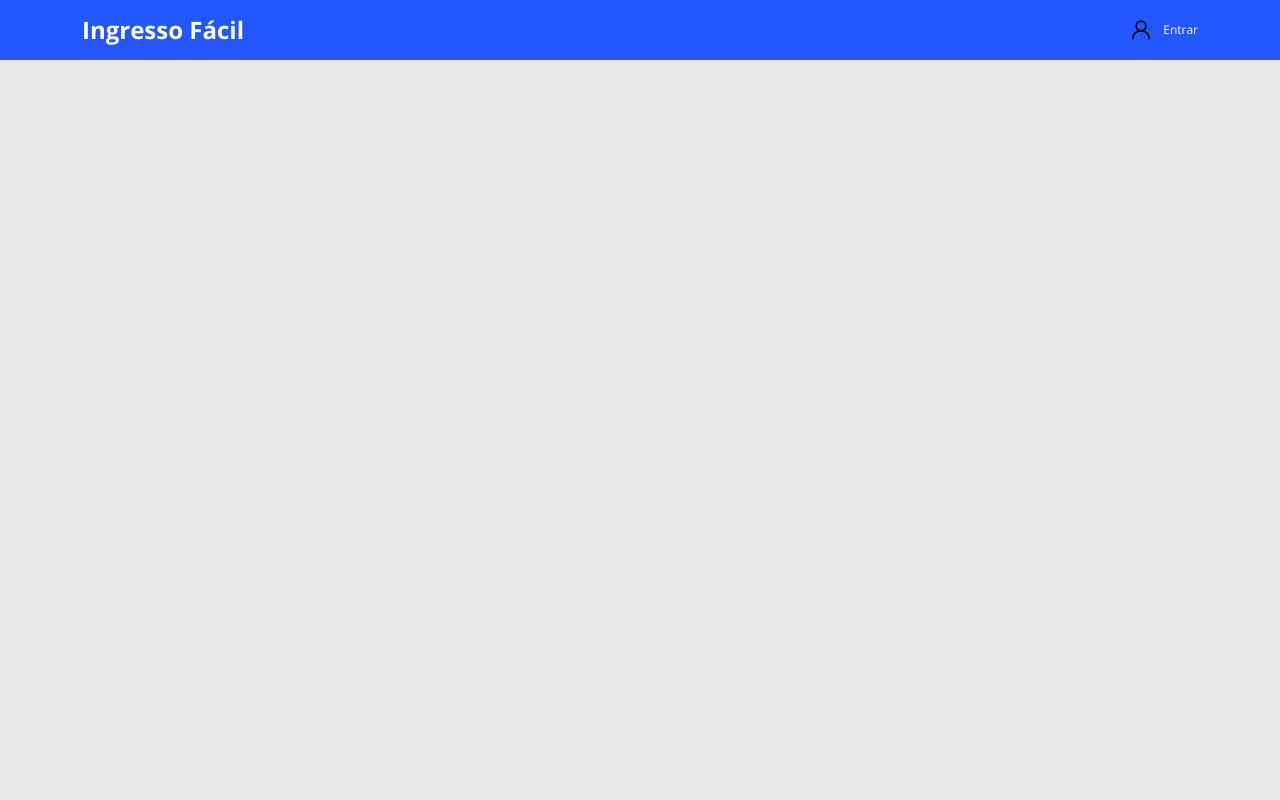
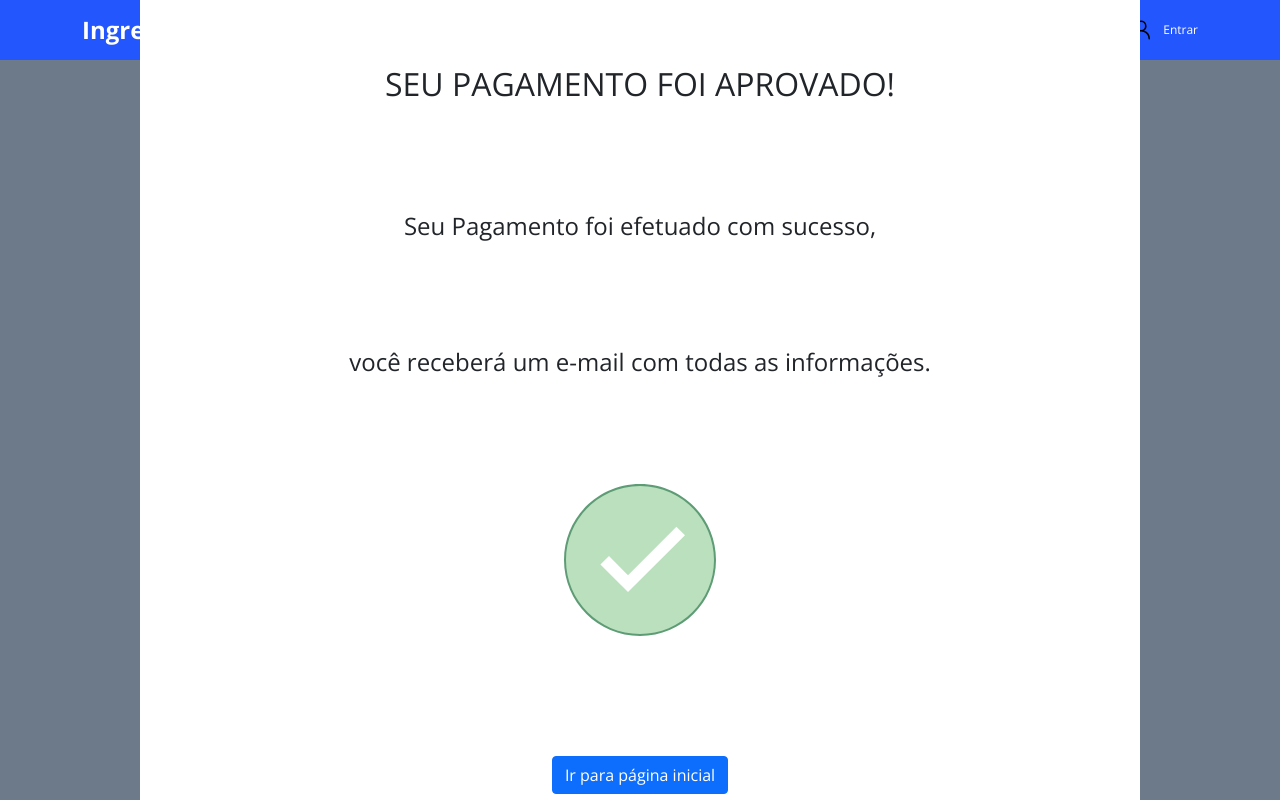
Before and after one commit to 1705058/ingresso-facil-front, a React (Create React App) app: page /finished in a window 1280 px wide. Shown: the top 800 px of the page. Built offline with nearby package versions, Linux system fonts and the light colour scheme; no server answers.

Commit message:
Página de finalização

```diff
--- a/src/App.tsx
+++ b/src/App.tsx
@@ -6,6 +6,7 @@ import {
 import Listing from 'pages/Listing';
 import Form from 'pages/Form';
 import Navbar from "components/Navbar";
+import Finished from "pages/Finished";
 
 function App() {
   return (
@@ -16,6 +17,7 @@ function App() {
         <Route path="/form">
           <Route path=":movieId" element={<Form />} />
         </Route>
+        <Route path="/finished" element={<Finished />} />
       </Routes>
     </BrowserRouter>
   );
--- a/src/components/FormCard/index.tsx
+++ b/src/components/FormCard/index.tsx
@@ -36,7 +36,13 @@ function FormCard({ movieId }: Props) {
         event.preventDefault();
 
         const email = (event.target as any).email.value;
-        const score = (event.target as any).score.value;
+        const dataHora = (event.target as any).dataHora.value;
+        // const score = (event.target as any).score.value;
+        // const score = (event.target as any).score.value;
+        // const score = (event.target as any).score.value;
+        // const score = (event.target as any).score.value;
+        // const score = (event.target as any).score.value;
+        // const score = (event.target as any).score.value;
 
         if (!validateEmail(email)) {
             return;
@@ -44,15 +50,15 @@ function FormCard({ movieId }: Props) {
         const config: AxiosRequestConfig = {
             baseURL: BASE_URL,
             method: 'PUT',
-            url: '/scores',
+            url: '/purchases',
             data: {
+                movieId: movieId,
                 email: email,
-                movieId: movieId,
-                score: score
+                dataHora: dataHora
             }
         }
         axios(config).then(response => {
-            navigate("/");
+            navigate("/finished");
         });
     }
 
@@ -67,8 +73,8 @@ function FormCard({ movieId }: Props) {
                         <input type="email" className="form-control" id="email" />
                     </div>
                     <div className="form-group ingressofacil-form-group">
-                        <label htmlFor="score">Informe data</label>
-                        <select className="form-control" id="score">
+                        <label htmlFor="dataHora">Informe data e horário</label>
+                        <select className="form-control" id="dataHora">
                             <option>{current}</option>
                             <option>{current1}</option>
                             <option>{current2}</option>
--- a/src/index.css
+++ b/src/index.css
@@ -5,15 +5,49 @@
 }
 
 * {
-    box-sizing: border-box;
-    font-family: 'Open Sans', sans-serif;
+  box-sizing: border-box;
+  font-family: 'Open Sans', sans-serif;
 }
 
-html, body {
-    background-color: #E8E8E8;
+html,
+body {
+  background-color: #E8E8E8;
 }
 
-a, a:hover {
+a,
+a:hover {
   text-decoration: none;
   color: unset;
 }
+
+.containerf {
+  width: 100vw;
+  height: 100vh;
+  background: #6C7A89;
+  display: flex;
+  flex-direction: row;
+  justify-content: center;
+  align-items: center;
+}
+
+.finished {
+  width: 1000px;
+  height: 1000px;
+  background: #fff;
+}
+
+p {
+  text-align: center;
+  margin-top: 100px;
+  font-size: x-large;
+}
+
+.frase {
+  font-size: xx-large;
+}
+
+.imagem {
+  margin-top: 100px;
+  text-align: center;
+
+}
--- /dev/null
+++ b/src/pages/Finished/index.tsx
@@ -0,0 +1,31 @@
+import { ReactComponent as Ok } from 'assets/img/ok.svg'
+import { Link } from 'react-router-dom';
+
+
+function Finished() {
+
+
+    return (
+
+        <div className="containerf">
+            <div className="finished">
+                <p className='frase'>SEU PAGAMENTO FOI APROVADO!</p>
+
+                <p>Seu Pagamento foi efetuado com sucesso,</p>
+                <p> você receberá um e-mail com todas as informações.</p>
+
+                <div className="imagem">
+                    <Ok />
+                </div>
+
+                <div className="imagem">
+                    <Link to="/">
+                        <button className="btn btn-primary dsmovie-btn mt-3">Ir para página inicial</button>
+                    </Link>
+                </div>
+            </div>
+        </div>
+    );
+}
+
+export default Finished;
```
Also changed, not shown: src/assets/img/ok.svg (added).
